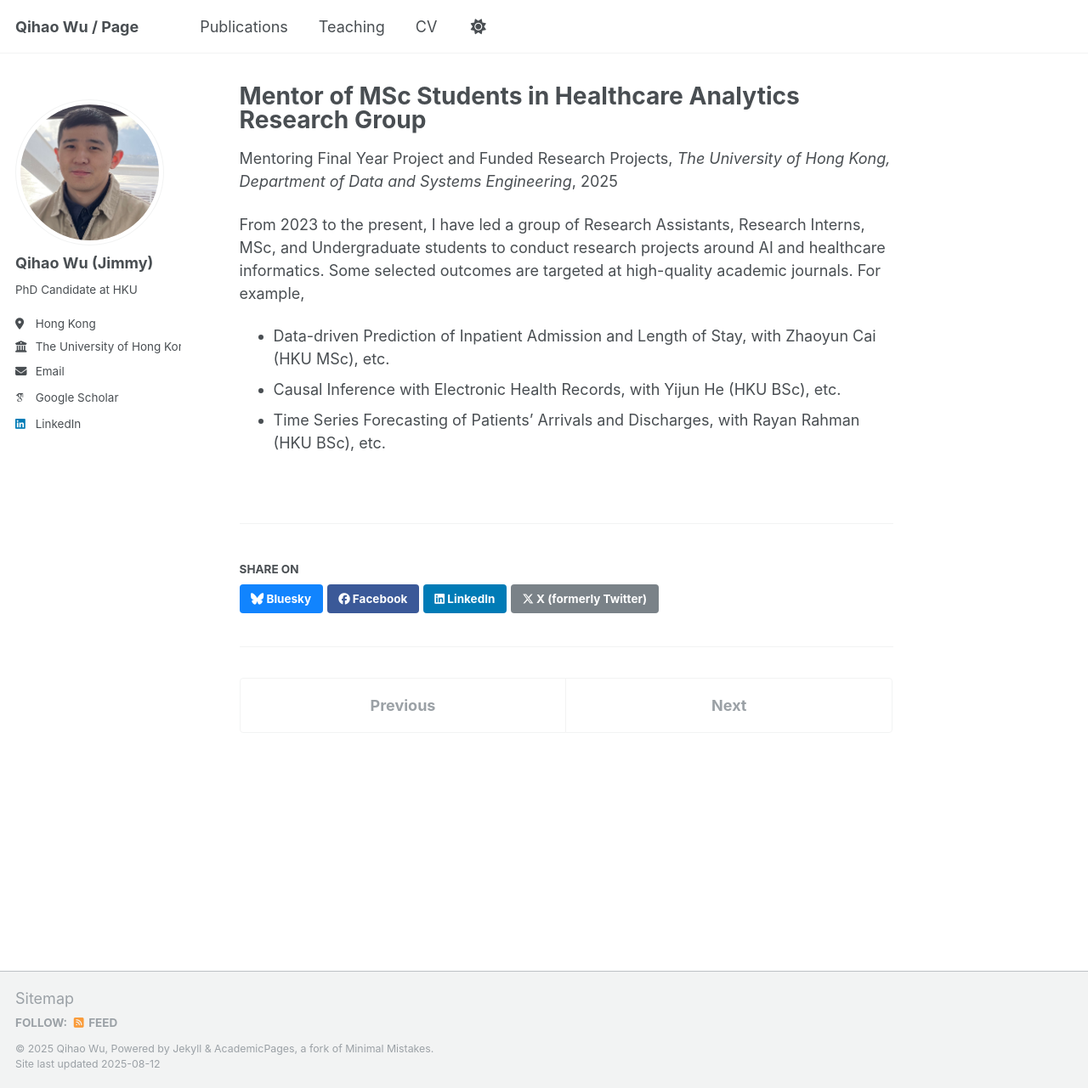
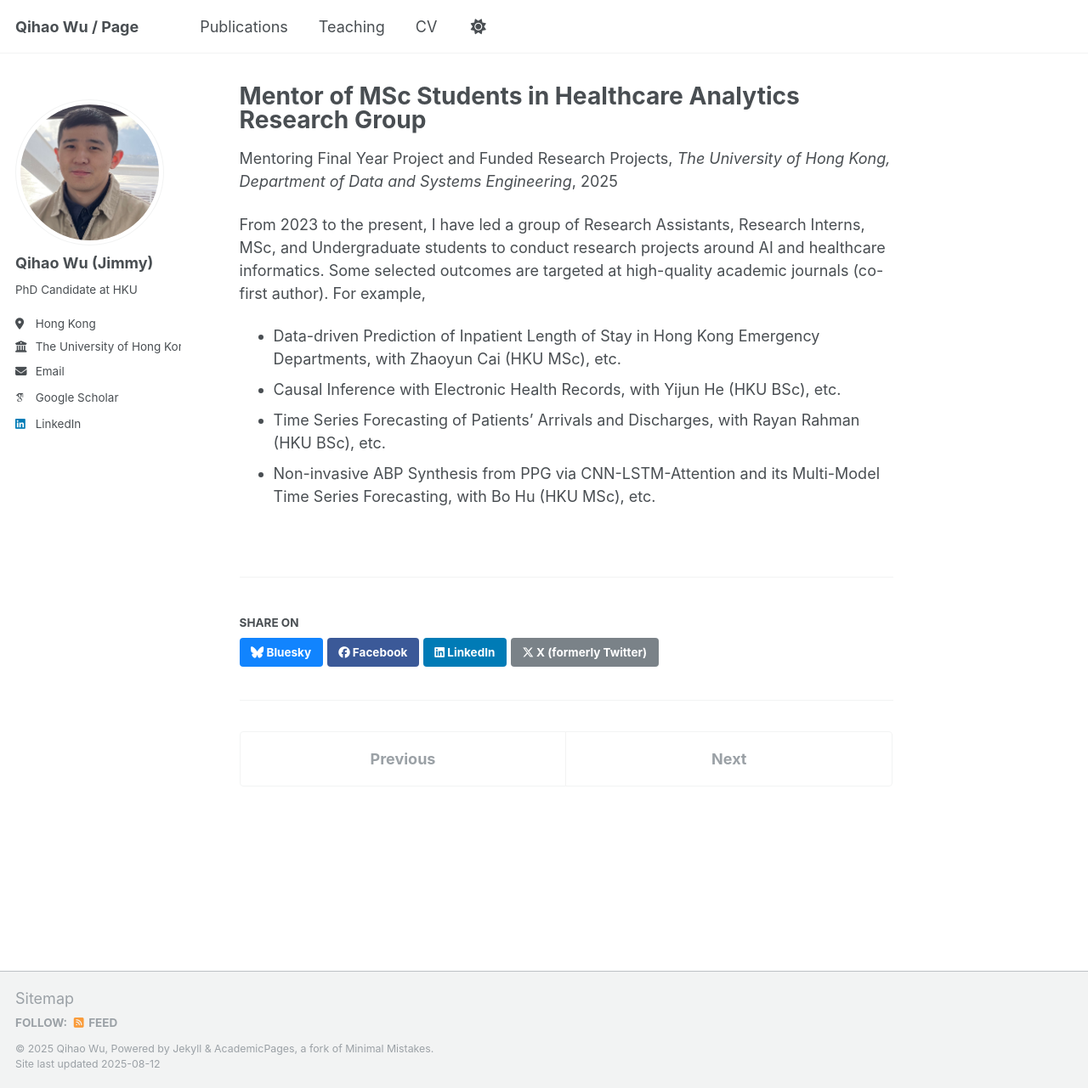
Before and after one commit to Qihao-Wu/bio, a Jekyll site: the page built from _teaching/2015-spring-teaching-2.md, in a window 1280 px wide and 1281 px high. Shown: the whole window at 85% size. Built offline with Jekyll 4.4.1, drawn with Linux system fonts in a browser that asks for light colours; some web fonts are replaced.

Commit message:
Update 2015-spring-teaching-2.md

```diff
--- a/_teaching/2015-spring-teaching-2.md
+++ b/_teaching/2015-spring-teaching-2.md
@@ -7,10 +7,12 @@ date: "2025-06-01"
 location: "Hong Kong"
 ---
 
-From 2023 to the present, I have led a group of Research Assistants, Research Interns, MSc, and Undergraduate students to conduct research projects around AI and healthcare informatics. Some selected outcomes are targeted at high-quality academic journals. For example,
-* Data-driven Prediction of Inpatient Admission and Length of Stay,
+From 2023 to the present, I have led a group of Research Assistants, Research Interns, MSc, and Undergraduate students to conduct research projects around AI and healthcare informatics. Some selected outcomes are targeted at high-quality academic journals (co-first author). For example,
+* Data-driven Prediction of Inpatient Length of Stay in Hong Kong Emergency Departments,
   with Zhaoyun Cai (HKU MSc), etc.
 * Causal Inference with Electronic Health Records,
   with Yijun He (HKU BSc), etc.
 * Time Series Forecasting of Patients' Arrivals and Discharges,
   with Rayan Rahman (HKU BSc), etc.
+* Non-invasive ABP Synthesis from PPG via CNN-LSTM-Attention and its Multi-Model Time Series Forecasting,
+  with Bo Hu (HKU MSc), etc.
```
